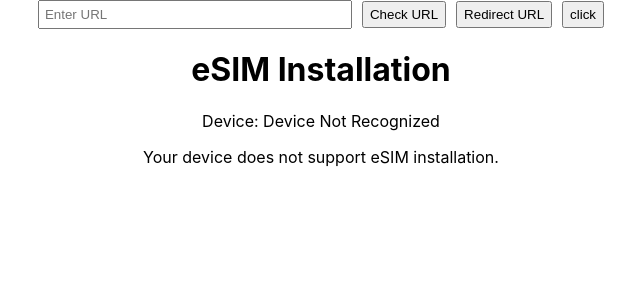
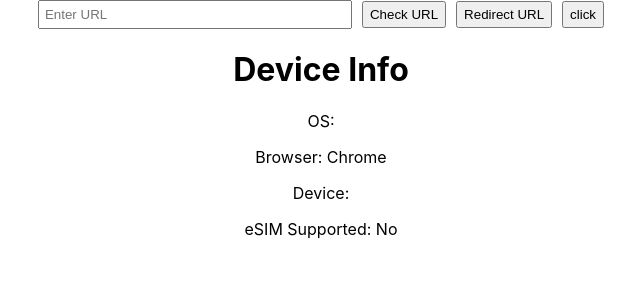
Before and after one commit to jaydipsonani/urlChecker, a React (Create React App) app: page / in a window 1280 px wide. Shown: the top 300 px of the page, without its empty margins (319-959 px from the left). Built offline with nearby package versions, Linux system fonts and the light colour scheme.

Commit message:
Update eSIMChecker.js

```diff
--- a/src/eSIMChecker.js
+++ b/src/eSIMChecker.js
@@ -305,101 +305,156 @@
 
 
 
+// import { useEffect, useState } from 'react';
+
+// // Function to detect the platform
+// const detectDevicePlatform = () => {
+//   const userAgent = navigator.userAgent || navigator.vendor || window.opera;
+
+//   if (/iPad|iPhone|iPod/.test(userAgent) && !window.MSStream) {
+//     return 'iOS';
+//   } else if (/android/i.test(userAgent)) {
+//     return 'Android';
+//   }
+//   return 'Unknown';
+// };
+
+// // Function to check eSIM support based on platform and characteristics
+// const detectEsimSupport = () => {
+//   const userAgent = navigator.userAgent || navigator.vendor || window.opera;
+//   const platform = detectDevicePlatform();
+
+//   let esimSupported = false;
+//   let deviceName = 'Device Not Recognized';
+
+//   if (platform === 'iOS') {
+//     const iOSVersionMatch = userAgent.match(/OS (\d+_\d+)/);
+//     if (iOSVersionMatch) {
+//       const version = iOSVersionMatch[1].replace('_', '.');
+//       const supportedVersion = parseFloat(version) >= 12; // iOS 12 and above generally support eSIM
+//       esimSupported = supportedVersion;
+
+//       if (/iPhone/i.test(userAgent)) {
+//         deviceName = `iPhone (iOS ${version})`;
+//       } else if (/iPad/i.test(userAgent)) {
+//         deviceName = `iPad (iOS ${version})`;
+//       } else if (/iPod/i.test(userAgent)) {
+//         deviceName = `iPod (iOS ${version})`;
+//       }
+//     }
+//     deviceName = 'iOS Device';
+//   } else if (platform === 'Android') {
+//     const androidVersionMatch = userAgent.match(/Android\s([0-9\.]*)/);
+//     if (androidVersionMatch) {
+//       const version = parseFloat(androidVersionMatch[1]);
+
+//       // Check if the Android version is 12 or above
+//       if (version >= 10) {
+//         esimSupported = true;
+//       }
+
+//       // Extract device model name
+//       const deviceModelMatch = userAgent.match(/\(([^)]+)\)/);
+//       if (deviceModelMatch) {
+//         const modelInfo = deviceModelMatch[1].split(';');
+//         deviceName = modelInfo[modelInfo.length - 1].trim(); // Extract model name
+//       } else {
+//         deviceName = `Android Device (Version ${version})`;
+//       }
+//     }
+//   }
+
+//   return { esimSupported, deviceName };
+// };
+
+// const InstallESimPage = () => {
+//   const [esimSupported, setEsimSupported] = useState(false);
+//   const [deviceName, setDeviceName] = useState('');
+
+//   useEffect(() => {
+//     const { esimSupported, deviceName } = detectEsimSupport();
+//     console.log("eSIM Supported:", esimSupported); // Log result for debugging
+//     console.log("Device Name:", deviceName); // Log device name for debugging
+//     setEsimSupported(esimSupported);
+//     setDeviceName(deviceName);
+//   }, []);
+
+//   const redirectToEsimSetup = () => {
+//     const smdpAddress = 'your_smdp_address'; // Replace with actual SM-DP+ Address
+//     const activationCode = 'your_activation_code'; // Replace with actual Activation Code
+//     const url = `https://esimsetup.apple.com/esim_qrcode_provisioning?carddata=LPA:1$${smdpAddress}$${activationCode}`;
+
+//     window.location.href = url;
+//   };
+
+//   return (
+//     <div>
+//       <h1>eSIM Installation</h1>
+//       <p>Device: {deviceName}</p>
+//       {esimSupported ? (
+//         <button onClick={redirectToEsimSetup}>Install eSIM</button>
+//       ) : (
+//         <p>Your device does not support eSIM installation.</p>
+//       )}
+//     </div>
+//   );
+// };
+
+// export default InstallESimPage;
 
 
-import { useEffect, useState } from 'react';
+import React, { useState, useEffect } from 'react';
 
-// Function to detect the platform
-const detectDevicePlatform = () => {
-  const userAgent = navigator.userAgent || navigator.vendor || window.opera;
+const EsimDetector = () => {
+  const [deviceInfo, setDeviceInfo] = useState({});
+  const [esimSupported, setEsimSupported] = useState(false);
 
-  if (/iPad|iPhone|iPod/.test(userAgent) && !window.MSStream) {
-    return 'iOS';
-  } else if (/android/i.test(userAgent)) {
-    return 'Android';
-  }
-  return 'Unknown';
+  useEffect(() => {
+    const getDeviceInfo = async () => {
+      try {
+        const userAgent = navigator.userAgent;
+        const device = {
+          os: '',
+          browser: '',
+          device: '',
         };
 
-// Function to check eSIM support based on platform and characteristics
-const detectEsimSupport = () => {
-  const userAgent = navigator.userAgent || navigator.vendor || window.opera;
-  const platform = detectDevicePlatform();
-
-  let esimSupported = false;
-  let deviceName = 'Device Not Recognized';
-
-  if (platform === 'iOS') {
-    const iOSVersionMatch = userAgent.match(/OS (\d+_\d+)/);
-    if (iOSVersionMatch) {
-      const version = iOSVersionMatch[1].replace('_', '.');
-      const supportedVersion = parseFloat(version) >= 12; // iOS 12 and above generally support eSIM
-      esimSupported = supportedVersion;
-
-      if (/iPhone/i.test(userAgent)) {
-        deviceName = `iPhone (iOS ${version})`;
-      } else if (/iPad/i.test(userAgent)) {
-        deviceName = `iPad (iOS ${version})`;
-      } else if (/iPod/i.test(userAgent)) {
-        deviceName = `iPod (iOS ${version})`;
-      }
-    }
-    deviceName = 'iOS Device';
-  } else if (platform === 'Android') {
-    const androidVersionMatch = userAgent.match(/Android\s([0-9\.]*)/);
-    if (androidVersionMatch) {
-      const version = parseFloat(androidVersionMatch[1]);
-
-      // Check if the Android version is 12 or above
-      if (version >= 10) {
-        esimSupported = true;
+        // Parse user agent to get device info
+        if (userAgent.match(/Android/i)) {
+          device.os = 'Android';
+        } else if (userAgent.match(/iPhone|iPad|iPod/i)) {
+          device.os = 'iOS';
         }
 
-      // Extract device model name
-      const deviceModelMatch = userAgent.match(/\(([^)]+)\)/);
-      if (deviceModelMatch) {
-        const modelInfo = deviceModelMatch[1].split(';');
-        deviceName = modelInfo[modelInfo.length - 1].trim(); // Extract model name
-      } else {
-        deviceName = `Android Device (Version ${version})`;
-      }
-    }
+        if (userAgent.match(/Chrome/i)) {
+          device.browser = 'Chrome';
+        } else if (userAgent.match(/Safari/i)) {
+          device.browser = 'Safari';
         }
 
-  return { esimSupported, deviceName };
+        // Check if device supports eSIM
+        if ('icc' in navigator) {
+          setEsimSupported(true);
+        }
+
+        setDeviceInfo(device);
+      } catch (error) {
+        console.error(error);
+      }
     };
 
-const InstallESimPage = () => {
-  const [esimSupported, setEsimSupported] = useState(false);
-  const [deviceName, setDeviceName] = useState('');
-
-  useEffect(() => {
-    const { esimSupported, deviceName } = detectEsimSupport();
-    console.log("eSIM Supported:", esimSupported); // Log result for debugging
-    console.log("Device Name:", deviceName); // Log device name for debugging
-    setEsimSupported(esimSupported);
-    setDeviceName(deviceName);
+    getDeviceInfo();
   }, []);
-
-  const redirectToEsimSetup = () => {
-    const smdpAddress = 'your_smdp_address'; // Replace with actual SM-DP+ Address
-    const activationCode = 'your_activation_code'; // Replace with actual Activation Code
-    const url = `https://esimsetup.apple.com/esim_qrcode_provisioning?carddata=LPA:1$${smdpAddress}$${activationCode}`;
-
-    window.location.href = url;
-  };
 
   return (
     <div>
-      <h1>eSIM Installation</h1>
-      <p>Device: {deviceName}</p>
-      {esimSupported ? (
-        <button onClick={redirectToEsimSetup}>Install eSIM</button>
-      ) : (
-        <p>Your device does not support eSIM installation.</p>
-      )}
+      <h1>Device Info</h1>
+      <p>OS: {deviceInfo.os}</p>
+      <p>Browser: {deviceInfo.browser}</p>
+      <p>Device: {deviceInfo.device}</p>
+      <p>eSIM Supported: {esimSupported ? 'Yes' : 'No'}</p>
     </div>
   );
 };
 
-export default InstallESimPage;
+export default EsimDetector;
```
Lines whose indentation alone changed are shown as unchanged.
